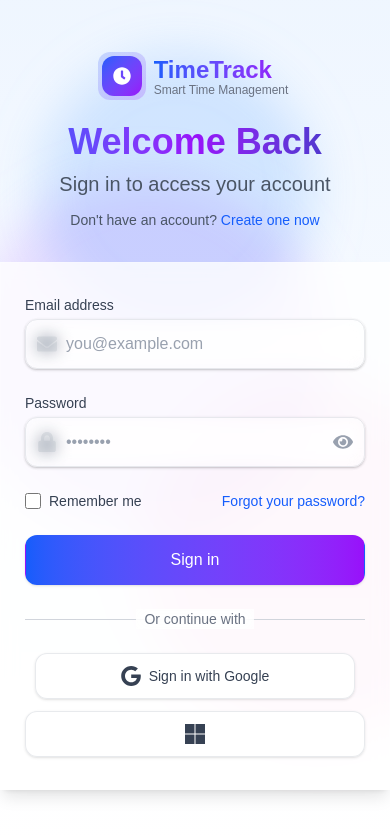
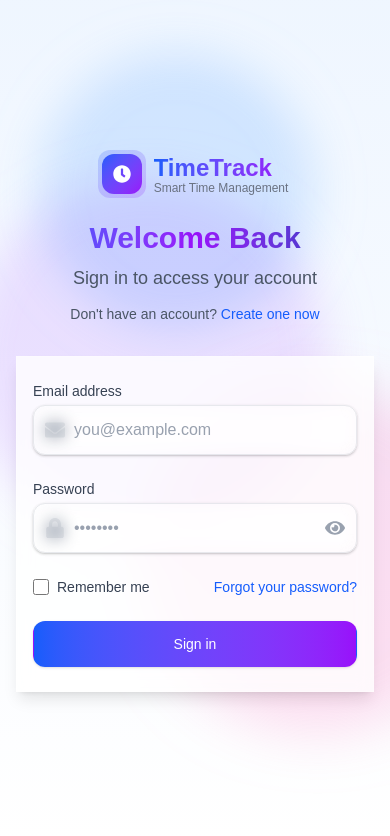
Before and after one commit to AianLouise/Django-NextJS, a Next.js app in the folder frontend/: page /login in a window 390 px wide. Shown: the top 836 px of the page. Built offline with nearby package versions, Linux system fonts and the light colour scheme.

Commit message:
feat: Update login and signup page styles for improved UI consistency and responsiveness

```diff
--- a/frontend/src/app/login/page.tsx
+++ b/frontend/src/app/login/page.tsx
@@ -47,7 +47,7 @@ export default function Login() {
     }
   };
   return (
-    <div className="min-h-screen bg-gradient-to-b from-blue-50 to-white dark:from-gray-900 dark:to-gray-800 flex flex-col justify-center py-12 sm:px-6 lg:px-8 relative overflow-hidden">
+    <div className="min-h-screen bg-gradient-to-b from-blue-50 to-white dark:from-gray-900 dark:to-gray-800 flex flex-col justify-center py-8 px-4 sm:py-12 sm:px-6 lg:px-8 relative overflow-hidden">
       {/* Background Design Elements */}
       <div className="absolute inset-0 pointer-events-none">
         {/* Gradient Circles */}
@@ -56,7 +56,7 @@ export default function Login() {
         <div className="absolute bottom-20 left-1/3 w-80 h-80 bg-pink-400 dark:bg-pink-600 rounded-full mix-blend-multiply dark:mix-blend-normal filter blur-xl opacity-20 animate-blob animation-delay-4000"></div>
       </div>
 
-      <div className="sm:mx-auto sm:w-full sm:max-w-md relative z-10">
+      <div className="mx-auto w-full max-w-md relative z-10">
         <div className="flex justify-center">
           <Link href="/" className="flex items-center space-x-3 group">
             <div className="relative">
@@ -73,10 +73,10 @@ export default function Login() {
             </div>
           </Link>
         </div>
-        <h2 className="mt-6 text-center text-4xl font-extrabold bg-clip-text text-transparent bg-gradient-to-r from-blue-600 via-purple-600 to-blue-800 dark:from-blue-400 dark:via-purple-400 dark:to-blue-300">
+        <h2 className="mt-6 text-center text-3xl sm:text-4xl font-extrabold bg-clip-text text-transparent bg-gradient-to-r from-blue-600 via-purple-600 to-blue-800 dark:from-blue-400 dark:via-purple-400 dark:to-blue-300">
           Welcome Back
         </h2>
-        <p className="mt-2 text-center text-xl text-gray-600 dark:text-gray-300 max-w-md mx-auto">
+        <p className="mt-2 text-center text-lg sm:text-xl text-gray-600 dark:text-gray-300 max-w-md mx-auto px-4">
           Sign in to access your account
         </p>
         <p className="mt-3 text-center text-sm text-gray-600 dark:text-gray-400">
@@ -86,8 +86,10 @@ export default function Login() {
             <span className="absolute inset-x-0 -bottom-1 h-0.5 bg-gradient-to-r from-blue-600 to-purple-600 scale-x-0 group-hover:scale-x-100 transition-transform duration-300"></span>
           </Link>
         </p>
-      </div>      <div className="mt-8 sm:mx-auto sm:w-full sm:max-w-md relative z-10">
-        <div className="bg-white/80 dark:bg-gray-800/80 backdrop-blur-sm py-8 px-6 shadow-lg sm:rounded-2xl sm:px-10 border border-white/20 dark:border-gray-700/30">
+      </div>
+
+      <div className="mt-8 mx-auto w-full max-w-md relative z-10">
+        <div className="bg-white/80 dark:bg-gray-800/80 backdrop-blur-sm py-6 px-4 sm:py-8 sm:px-8 shadow-lg sm:rounded-2xl border border-white/20 dark:border-gray-700/30">
           {error && (
             <div className="mb-6 bg-red-50 dark:bg-red-900/30 text-red-800 dark:text-red-200 p-4 rounded-xl text-sm border-l-4 border-red-500 shadow-sm">
               {error}
@@ -147,7 +149,8 @@ export default function Login() {
                   </button>
                 </div>
               </div>
-            </div>            <div className="flex items-center justify-between">
+            </div>
+            <div className="flex items-center justify-between flex-wrap gap-2">
               <div className="flex items-center">
                 <input
                   id="remember-me"
@@ -172,46 +175,12 @@ export default function Login() {
               <button
                 type="submit"
                 disabled={isLoading}
-                className={`w-full flex justify-center py-3 px-6 border border-transparent rounded-xl shadow-sm text-base font-medium text-white bg-gradient-to-r from-blue-600 to-purple-600 hover:from-blue-700 hover:to-purple-700 focus:outline-none focus:ring-2 focus:ring-offset-2 focus:ring-blue-500 transition-all duration-300 transform hover:scale-105 ${isLoading ? 'opacity-70 cursor-not-allowed' : ''}`}
+                className={`w-full flex justify-center py-3 px-4 sm:px-6 border border-transparent rounded-xl shadow-sm text-sm sm:text-base font-medium text-white bg-gradient-to-r from-blue-600 to-purple-600 hover:from-blue-700 hover:to-purple-700 focus:outline-none focus:ring-2 focus:ring-offset-2 focus:ring-blue-500 transition-all duration-300 transform hover:scale-105 ${isLoading ? 'opacity-70 cursor-not-allowed' : ''}`}
               >
                 {isLoading ? 'Signing in...' : 'Sign in'}
               </button>
             </div>
-          </form>          <div className="mt-6">
-            <div className="relative">
-              <div className="absolute inset-0 flex items-center">
-                <div className="w-full border-t border-gray-300 dark:border-gray-600"></div>
-              </div>              <div className="relative flex justify-center text-sm">
-                <span className="px-2 bg-white/80 dark:bg-gray-800/80 text-gray-500 dark:text-gray-400 backdrop-blur-sm">
-                  Or continue with
-                </span>
-              </div>
-            </div>
-
-            <div className="mt-6 grid grid-cols-1 gap-3">
-              <div className="flex items-center justify-center">
-                <button
-                  type="button"
-                  className="inline-flex items-center justify-center py-3 px-4 border border-gray-300/50 dark:border-gray-600/50 rounded-xl shadow-sm bg-white/80 dark:bg-gray-700/80 text-sm font-medium text-gray-700 dark:text-gray-200 hover:bg-white dark:hover:bg-gray-600 transition-all duration-300 backdrop-blur-sm w-full max-w-xs"
-                >
-                  <svg className="h-5 w-5 mr-2" aria-hidden="true" fill="currentColor" viewBox="0 0 24 24">
-                    <path d="M12.24 10.285V14.4h6.806c-.275 1.765-2.056 5.174-6.806 5.174-4.095 0-7.439-3.389-7.439-7.574s3.345-7.574 7.439-7.574c2.33 0 3.891.989 4.785 1.849l3.254-3.138C18.189 1.186 15.479 0 12.24 0c-6.635 0-12 5.365-12 12s5.365 12 12 12c6.926 0 11.52-4.869 11.52-11.726 0-.788-.085-1.39-.189-1.989H12.24z" />
-                  </svg>
-                  Sign in with Google
-                </button>
-              </div>
-
-              <button
-                type="button"
-                className="w-full inline-flex justify-center py-3 px-4 border border-gray-300/50 dark:border-gray-600/50 rounded-xl shadow-sm bg-white/80 dark:bg-gray-700/80 text-sm font-medium text-gray-700 dark:text-gray-200 hover:bg-white dark:hover:bg-gray-600 transition-all duration-300 backdrop-blur-sm"
-              >
-                <span className="sr-only">Sign in with Microsoft</span>
-                <svg className="h-5 w-5" aria-hidden="true" fill="currentColor" viewBox="0 0 24 24">
-                  <path d="M11.4 24H0V12.6h11.4V24zM24 24H12.6V12.6H24V24zM11.4 11.4H0V0h11.4v11.4zM24 11.4H12.6V0H24v11.4z" />
-                </svg>
-              </button>
-            </div>
-          </div>
+          </form>
         </div>
       </div>
     </div>
```
Also changed, not shown: frontend/src/app/signup/page.tsx (+23 -17 lines).
